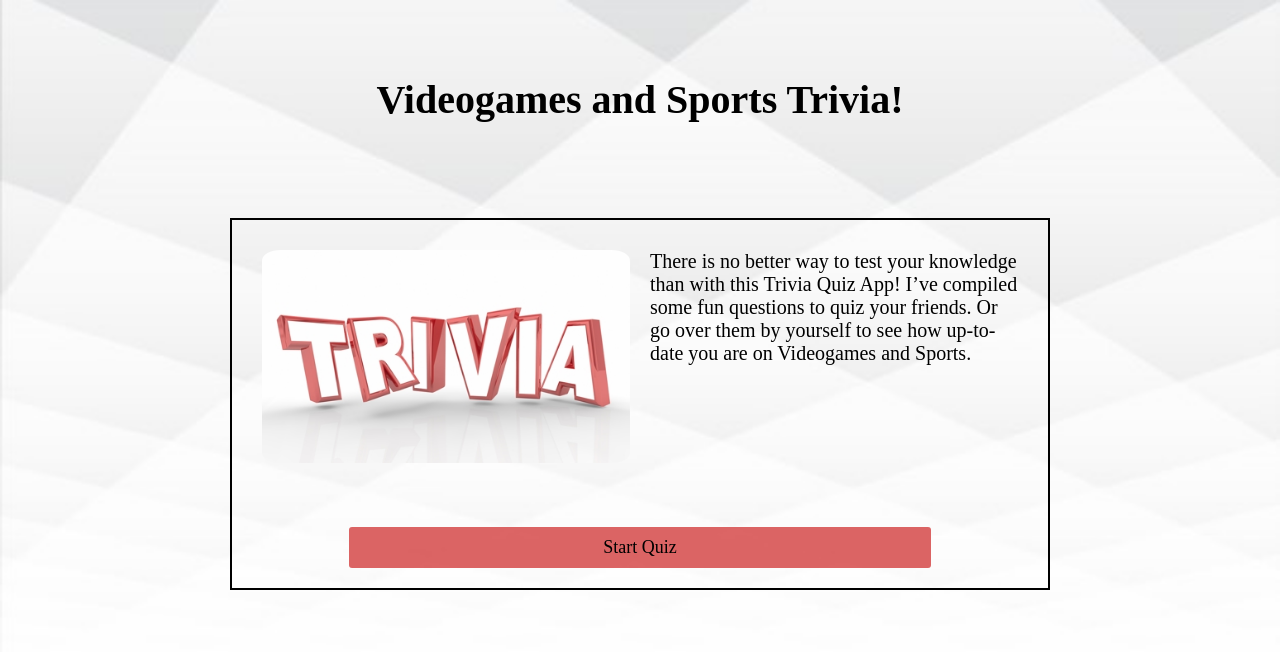
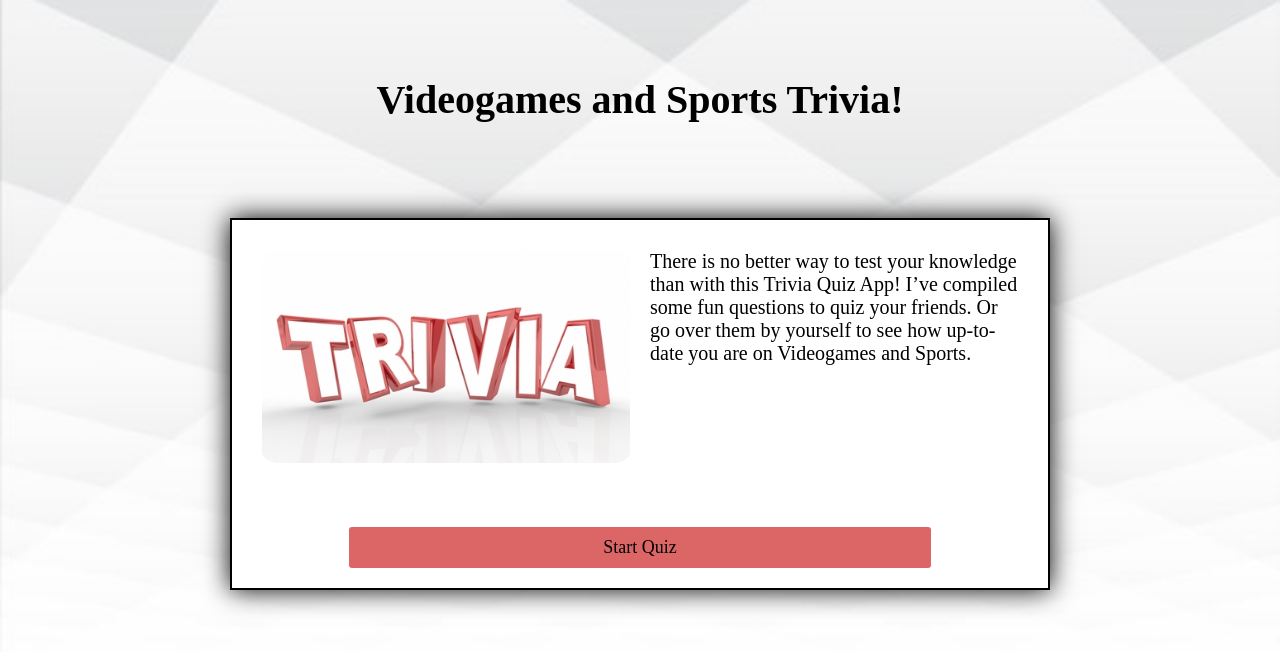
Before and after one commit to oscarsanchez13/trivia-quiz-app, a plain HTML site: page index.html in a window 1280 px wide. Drawn offline with nearby package versions, Linux system fonts and the light colour scheme.

Commit message:
Styling Update

```diff
--- a/app.css
+++ b/app.css
@@ -46,7 +46,9 @@ img {
 }
 
 main {
+  background-color: white;
   border: 2px solid black;
+  box-shadow: 0 0 25px black;
   margin: 20px;
   padding: 20px;
 }
```
